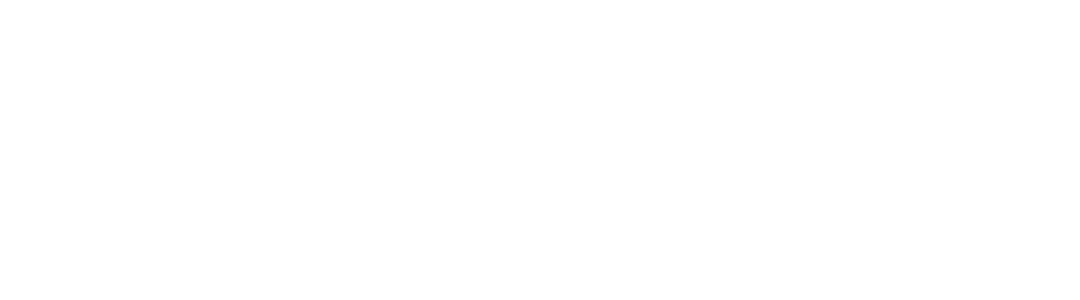
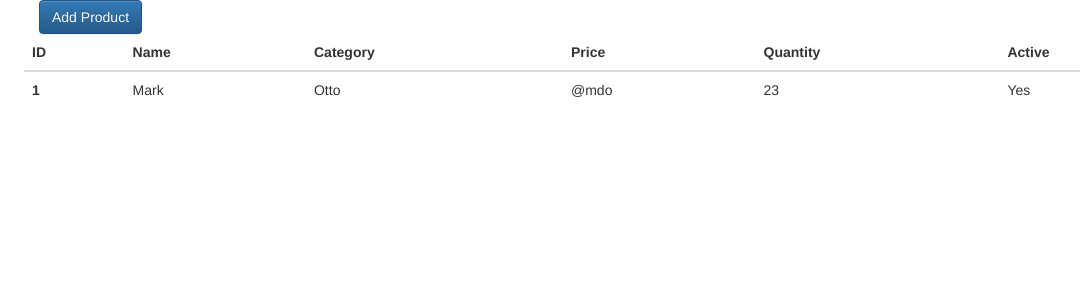
Before and after one commit to meenakshisinha2012/Bharati-TPL-Assignment-Project, an Angular app in the folder client/: page /product-dashboard in a window 1280 px wide. Before the commit this address led to /. Shown: the top 300 px of the page, without its empty margins (31-1111 px from the left). Built offline with nearby package versions, Linux system fonts and the light colour scheme.

Commit message:
Product component added

```diff
--- a/client/src/app/app-routing.module.ts
+++ b/client/src/app/app-routing.module.ts
@@ -1,11 +1,13 @@
+import { ProductDashboardComponent } from './product-dashboard/product-dashboard.component';
 import { NgModule } from '@angular/core';
 import { Routes, RouterModule } from '@angular/router';
 import { LoginFormComponent } from './login-form/login-form.component';
 
 
 const routes: Routes = [
-  { path: '', redirectTo: 'login', pathMatch: 'full' },
-  { path: 'login', component: LoginFormComponent}
+  { path: '', redirectTo: 'product-dashboard', pathMatch: 'full' },
+  { path: 'login', component: LoginFormComponent},
+  { path: 'product-dashboard', component: ProductDashboardComponent}
 ];
 
 @NgModule({
--- a/client/src/app/app.module.ts
+++ b/client/src/app/app.module.ts
@@ -7,11 +7,13 @@
 
 import { FormsModule, ReactiveFormsModule } from '@angular/forms';
 import { HttpClientModule } from '@angular/common/http';
+import { ProductDashboardComponent } from './product-dashboard/product-dashboard.component';
 
 @NgModule({
   declarations: [
     AppComponent,
     LoginFormComponent,
+    ProductDashboardComponent,
   ],
   imports: [
     BrowserModule,
--- /dev/null
+++ b/client/src/app/product-dashboard/product-dashboard.component.html
@@ -0,0 +1,34 @@
+<div class="container">
+  <div class="row">
+    <div class="col-md-12">
+      <button class="btn btn-primary">Add Product</button>
+    </div>
+    <div class="row">
+      <div class="col-md-12">
+        <table class="table table-hover">
+          <thead>
+            <tr>
+              <th scope="col">ID</th>
+              <th scope="col">Name</th>
+              <th scope="col">Category</th>
+              <th scope="col">Price</th>
+              <th scope="col">Quantity</th>
+              <th scope="col">Active</th>
+
+            </tr>
+          </thead>
+          <tbody>
+            <tr>
+              <th scope="row">1</th>
+              <td>Mark</td>
+              <td>Otto</td>
+              <td>@mdo</td>
+              <td>23</td>
+              <td>Yes</td>
+            </tr>
+
+        </table>
+      </div>
+    </div>
+  </div>
+</div>
--- /dev/null
+++ b/client/src/app/product-dashboard/product-dashboard.component.ts
@@ -0,0 +1,15 @@
+import { Component, OnInit } from '@angular/core';
+
+@Component({
+  selector: 'app-product-dashboard',
+  templateUrl: './product-dashboard.component.html',
+  styleUrls: ['./product-dashboard.component.css']
+})
+export class ProductDashboardComponent implements OnInit {
+
+  constructor() { }
+
+  ngOnInit() {
+  }
+
+}
--- a/client/src/index.html
+++ b/client/src/index.html
@@ -1,11 +1,34 @@
-<!doctype html>
+<!DOCTYPE html>
 <html lang="en">
   <head>
-  <meta charset="utf-8">
+    <meta charset="utf-8" />
     <title>Client</title>
-  <base href="/">
-  <meta name="viewport" content="width=device-width, initial-scale=1">
-  <link rel="icon" type="image/x-icon" href="favicon.ico">
+    <base href="/" />
+    <meta name="viewport" content="width=device-width, initial-scale=1" />
+    <link rel="icon" type="image/x-icon" href="favicon.ico" />
+    <!-- Bootstrap CDN Link added-->
+    <!-- Latest compiled and minified CSS -->
+    <link
+      rel="stylesheet"
+      href="https://maxcdn.bootstrapcdn.com/bootstrap/3.3.7/css/bootstrap.min.css"
+      integrity="sha384-BVYiiSIFeK1dGmJRAkycuHAHRg32OmUcww7on3RYdg4Va+PmSTsz/K68vbdEjh4u"
+      crossorigin="anonymous"
+    />
+
+    <!-- Optional theme -->
+    <link
+      rel="stylesheet"
+      href="https://maxcdn.bootstrapcdn.com/bootstrap/3.3.7/css/bootstrap-theme.min.css"
+      integrity="sha384-rHyoN1iRsVXV4nD0JutlnGaslCJuC7uwjduW9SVrLvRYooPp2bWYgmgJQIXwl/Sp"
+      crossorigin="anonymous"
+    />
+
+    <!-- Latest compiled and minified JavaScript -->
+    <script
+      src="https://maxcdn.bootstrapcdn.com/bootstrap/3.3.7/js/bootstrap.min.js"
+      integrity="sha384-Tc5IQib027qvyjSMfHjOMaLkfuWVxZxUPnCJA7l2mCWNIpG9mGCD8wGNIcPD7Txa"
+      crossorigin="anonymous"
+    ></script>
   </head>
   <body>
     <app-root></app-root>
```
Also changed, not shown: client/.angulardoc.json (added), client/src/app/product-dashboard/product-dashboard.component.css (added), 1 other file (tests, documents, lock files or other folders). Lines whose indentation alone changed are shown as unchanged.
